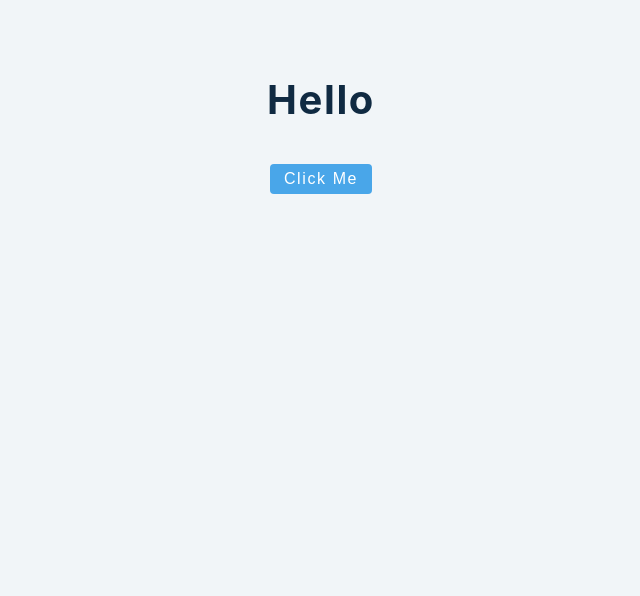
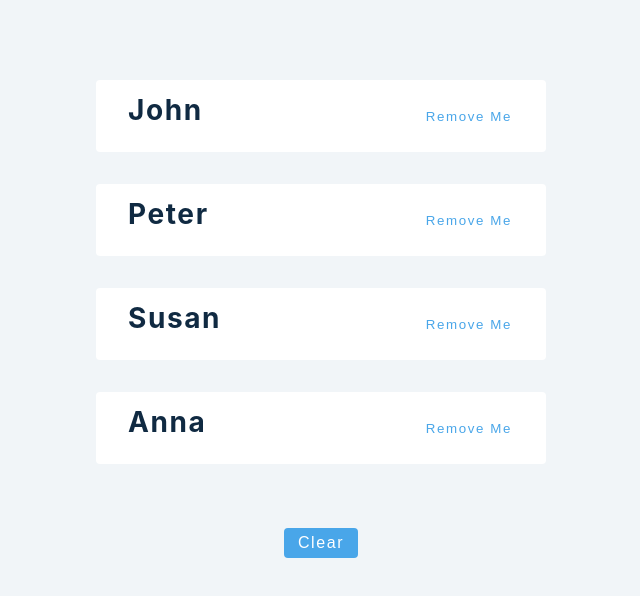
Before and after one commit to noormohammedb/react-advanced, a React (Create React App) app: page / in a window 1280 px wide. Shown: the top 596 px of the page, without its empty margins (319-959 px from the left). Built offline with nearby package versions, Linux system fonts and the light colour scheme.

Commit message:
clear and detele specific item

```diff
--- a/src/App.js
+++ b/src/App.js
@@ -1,5 +1,5 @@
 import React from "react";
-import Setup from "./tutorial/1-useState/setup/2-useState-basics";
+import Setup from "./tutorial/1-useState/setup/3-useState-array";
 function App() {
    return (
       <div className="container">
--- a/src/tutorial/1-useState/setup/3-useState-array.js
+++ b/src/tutorial/1-useState/setup/3-useState-array.js
@@ -1,8 +1,23 @@
-import React from 'react';
-import { data } from '../../../data';
-
+import React from "react";
+import { data } from "../../../data";
 const UseStateArray = () => {
-  return <h2>useState array example</h2>;
+   const [list, setList] = React.useState(data);
+   const deleteThis = (deleteDataKey) => {
+      setList(list.filter((data) => data.id !== deleteDataKey));
+   };
+   return (
+      <>
+         {list.map((data) => (
+            <div className="item" key={data.id}>
+               <h3> {data.name} </h3>
+               <button onClick={() => deleteThis(data.id)}>Remove Me</button>
+            </div>
+         ))}
+         <button className="btn" onClick={() => setList([])}>
+            Clear
+         </button>
+      </>
+   );
 };
 
 export default UseStateArray;
```
